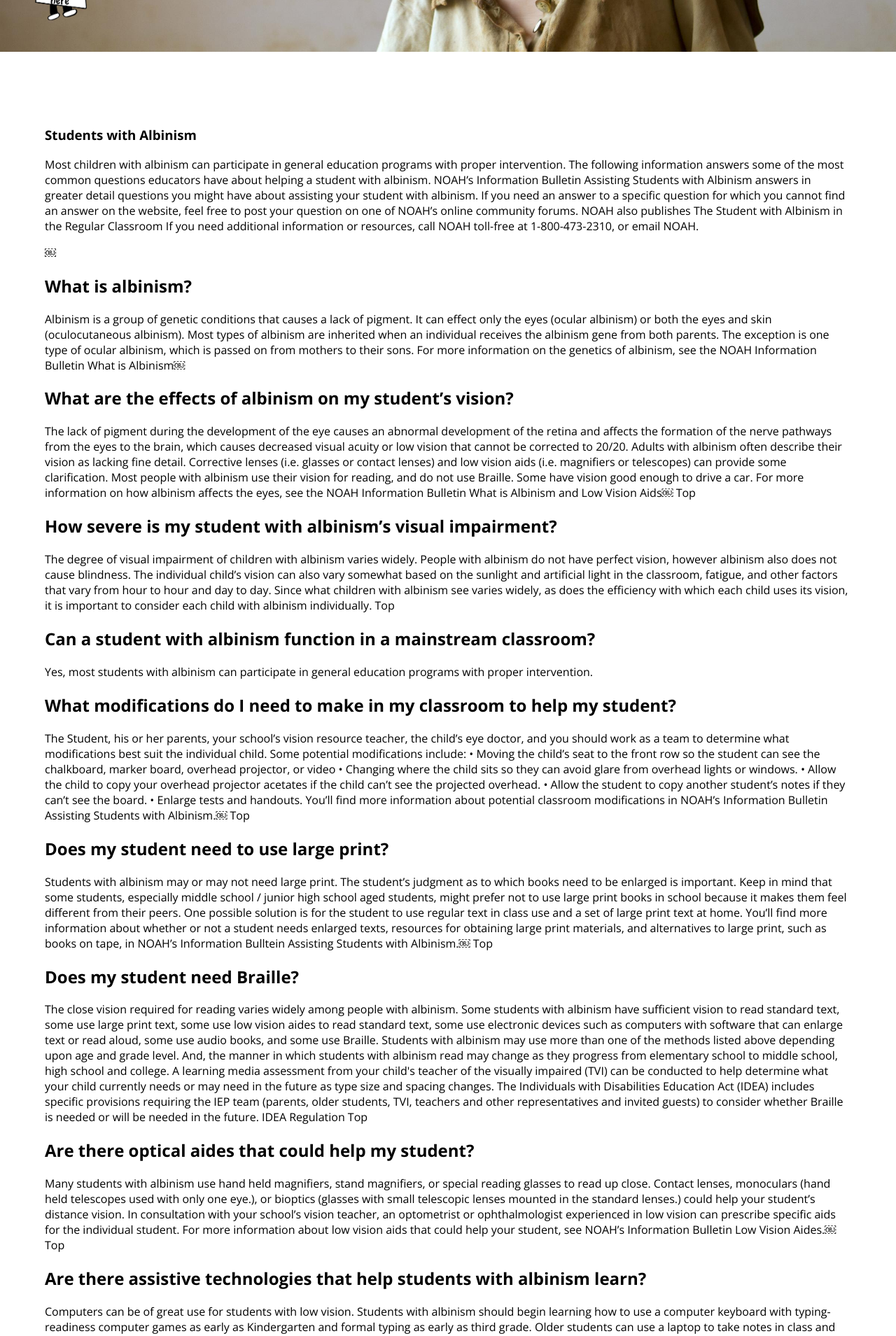
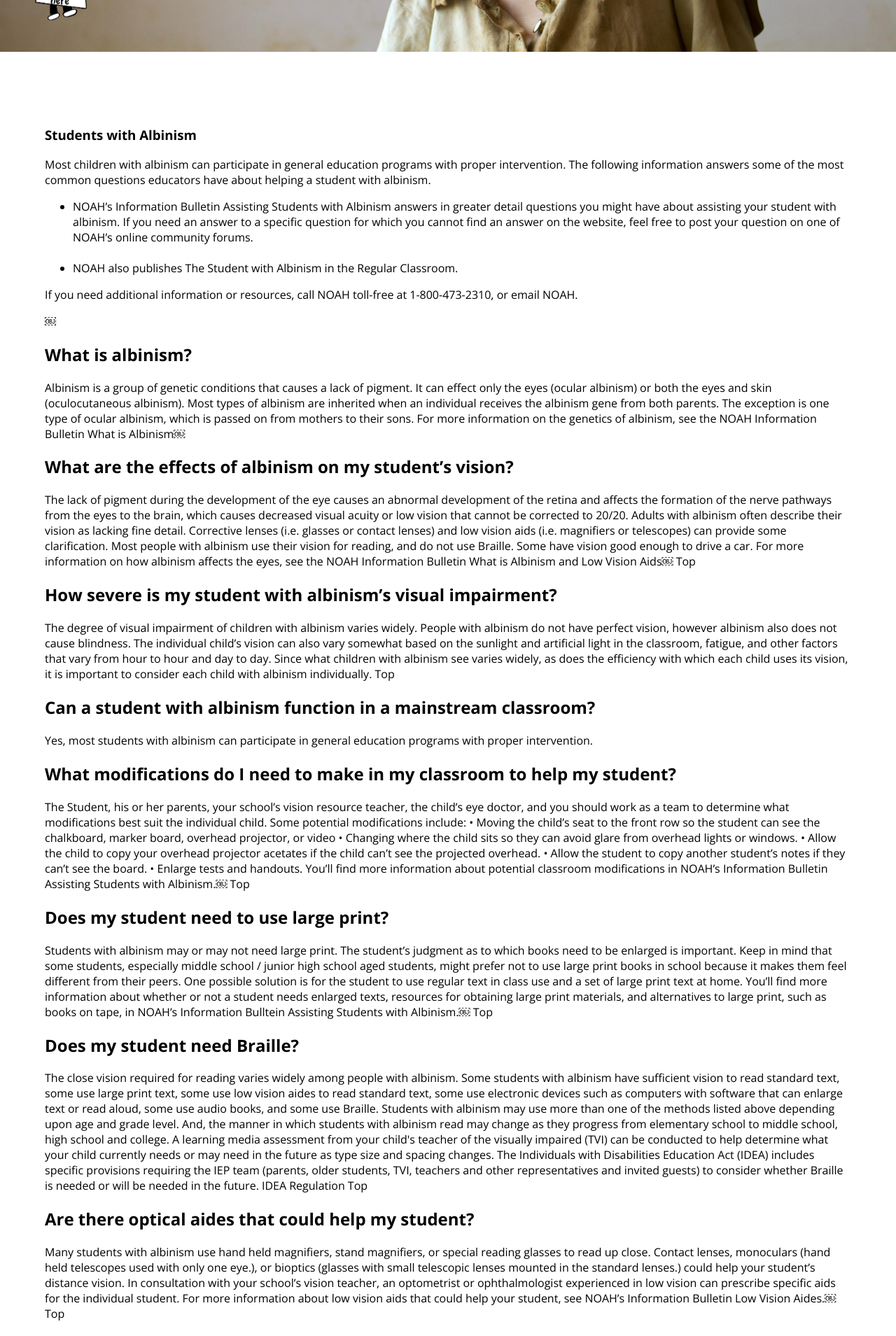
Before and after one commit to lorefranko/noah-albinism, a Jekyll site: the page built from students.html, in a window 1280 px wide. Shown: the part 776-2685 px from the top of the page at 70% size. Built offline with Jekyll 4.4.1, drawn with Linux system fonts in a browser that asks for light colours; nearby versions of some CDN libraries; Markdown is read by kramdown in place of the engine named in the settings.

Commit message:
refact (mainscss) update full nav visibility
full nav only displays at 800px

```diff
--- a/children.html
+++ b/children.html
@@ -1,6 +1,7 @@
 ---
 layout: default
 ---
+<div class="section-1 screen-2-3">
 	<h1>Parents of Children with Albinism</h1>
 
 			<p>If you have just found out that your child has albinism, you undoubtedly have lots of questions and concerns. Or, perhaps you’ve known your child has albinism for some time, but only recently found NOAH. Either way, welcome to NOAH . We have created this page to answer some of the most frequently asked questions.
@@ -96,4 +97,4 @@
 			<h2>How can I become a NOAH member?</h2>
 
 			<p>Learn about the advantages you’ll enjoy as a NOAH member and join!</p>
-	</section>
+</div>
--- a/css/style.css
+++ b/css/style.css
@@ -155,19 +155,20 @@
 #full-width-menu {
   margin-top: 0;
   position: absolute;
-  width: 100%; }
-  /* line 41, /Users/LorenaFranco/Documents/GDx6/Interactive 5/noah-albinism/scss/components/main */
+  width: 100%;
+  display: none; }
+  /* line 42, /Users/LorenaFranco/Documents/GDx6/Interactive 5/noah-albinism/scss/components/main */
   #full-width-menu a {
     color: #fff;
     text-decoration: none; }
-  /* line 45, /Users/LorenaFranco/Documents/GDx6/Interactive 5/noah-albinism/scss/components/main */
+  /* line 46, /Users/LorenaFranco/Documents/GDx6/Interactive 5/noah-albinism/scss/components/main */
   #full-width-menu ul {
     text-align: left;
     display: inline;
     margin: 0;
     padding: 15px 4px 17px 0;
     list-style: none; }
-  /* line 53, /Users/LorenaFranco/Documents/GDx6/Interactive 5/noah-albinism/scss/components/main */
+  /* line 54, /Users/LorenaFranco/Documents/GDx6/Interactive 5/noah-albinism/scss/components/main */
   #full-width-menu ul li {
     display: inline-block;
     margin-right: -4px;
@@ -175,11 +176,11 @@
     padding: 15px 20px;
     cursor: pointer;
     transition: all 0.2s; }
-  /* line 65, /Users/LorenaFranco/Documents/GDx6/Interactive 5/noah-albinism/scss/components/main */
+  /* line 66, /Users/LorenaFranco/Documents/GDx6/Interactive 5/noah-albinism/scss/components/main */
   #full-width-menu ul li:hover {
     background: #555;
     color: #fff; }
-  /* line 69, /Users/LorenaFranco/Documents/GDx6/Interactive 5/noah-albinism/scss/components/main */
+  /* line 70, /Users/LorenaFranco/Documents/GDx6/Interactive 5/noah-albinism/scss/components/main */
   #full-width-menu ul li ul {
     padding: 0;
     position: absolute;
@@ -195,22 +196,25 @@
     -ms-transition: opacity 0.2s;
     -o-transition: opacity 0.2s;
     -transition: opacity 0.2s; }
-  /* line 87, /Users/LorenaFranco/Documents/GDx6/Interactive 5/noah-albinism/scss/components/main */
+  /* line 88, /Users/LorenaFranco/Documents/GDx6/Interactive 5/noah-albinism/scss/components/main */
   #full-width-menu ul li ul li {
     background: #555;
     display: block;
     color: #fff;
     text-shadow: 0 -1px 0 #000; }
-  /* line 93, /Users/LorenaFranco/Documents/GDx6/Interactive 5/noah-albinism/scss/components/main */
+  /* line 94, /Users/LorenaFranco/Documents/GDx6/Interactive 5/noah-albinism/scss/components/main */
   #full-width-menu ul li ul li:hover {
     background: #666; }
-  /* line 94, /Users/LorenaFranco/Documents/GDx6/Interactive 5/noah-albinism/scss/components/main */
+  /* line 95, /Users/LorenaFranco/Documents/GDx6/Interactive 5/noah-albinism/scss/components/main */
   #full-width-menu ul li:hover ul {
     display: block;
     opacity: 1;
     visibility: visible; }
-
-/* line 102, /Users/LorenaFranco/Documents/GDx6/Interactive 5/noah-albinism/scss/components/main */
+  @media only screen and (min-width: 50em) {
+    #full-width-menu {
+      display: inline-block; } }
+
+/* line 106, /Users/LorenaFranco/Documents/GDx6/Interactive 5/noah-albinism/scss/components/main */
 #my-button {
   position: absolute;
   right: 0;
@@ -220,17 +224,17 @@
     #my-button {
       display: none; } }
 
-/* line 113, /Users/LorenaFranco/Documents/GDx6/Interactive 5/noah-albinism/scss/components/main */
+/* line 117, /Users/LorenaFranco/Documents/GDx6/Interactive 5/noah-albinism/scss/components/main */
 #top {
   display: block; }
 
-/* line 116, /Users/LorenaFranco/Documents/GDx6/Interactive 5/noah-albinism/scss/components/main */
+/* line 120, /Users/LorenaFranco/Documents/GDx6/Interactive 5/noah-albinism/scss/components/main */
 .logo {
   z-index: 999;
   width: 150px;
   float: left; }
 
-/* line 124, /Users/LorenaFranco/Documents/GDx6/Interactive 5/noah-albinism/scss/components/main */
+/* line 128, /Users/LorenaFranco/Documents/GDx6/Interactive 5/noah-albinism/scss/components/main */
 #my-menu .mm-list a.mm-subopen {
   right: 40px; }
 
@@ -239,10 +243,10 @@
     display: none; } }
 
 /* ----------Section-1--------*/
-/* line 137, /Users/LorenaFranco/Documents/GDx6/Interactive 5/noah-albinism/scss/components/main */
+/* line 141, /Users/LorenaFranco/Documents/GDx6/Interactive 5/noah-albinism/scss/components/main */
 .section-1 {
   margin: 5%; }
-  /* line 139, /Users/LorenaFranco/Documents/GDx6/Interactive 5/noah-albinism/scss/components/main */
+  /* line 143, /Users/LorenaFranco/Documents/GDx6/Interactive 5/noah-albinism/scss/components/main */
   .section-1 h1 {
     margin-top: 100px;
     border: red; }
@@ -257,32 +261,32 @@
   .section-1:after {
     clear: both; }
 
-/* line 147, /Users/LorenaFranco/Documents/GDx6/Interactive 5/noah-albinism/scss/components/main */
+/* line 151, /Users/LorenaFranco/Documents/GDx6/Interactive 5/noah-albinism/scss/components/main */
 .screen-1-3 {
   width: 25%;
   height: auto;
   float: right;
   margin-top: 100px; }
 
-/* line 154, /Users/LorenaFranco/Documents/GDx6/Interactive 5/noah-albinism/scss/components/main */
+/* line 158, /Users/LorenaFranco/Documents/GDx6/Interactive 5/noah-albinism/scss/components/main */
 .screen-2-3 {
   width: 55%;
   height: auto;
   float: left; }
 
-/* line 161, /Users/LorenaFranco/Documents/GDx6/Interactive 5/noah-albinism/scss/components/main */
+/* line 165, /Users/LorenaFranco/Documents/GDx6/Interactive 5/noah-albinism/scss/components/main */
 .image-2-3 {
   width: 60%; }
 
 /* ----------Donate Button-----------*/
-/* line 167, /Users/LorenaFranco/Documents/GDx6/Interactive 5/noah-albinism/scss/components/main */
+/* line 171, /Users/LorenaFranco/Documents/GDx6/Interactive 5/noah-albinism/scss/components/main */
 .donateContainer {
   position: relative;
   width: 207px;
   margin: -140px 100px 0 20px;
   z-index: 999; }
 
-/* line 173, /Users/LorenaFranco/Documents/GDx6/Interactive 5/noah-albinism/scss/components/main */
+/* line 177, /Users/LorenaFranco/Documents/GDx6/Interactive 5/noah-albinism/scss/components/main */
 .donate {
   margin: auto;
   position: relative;
@@ -291,18 +295,18 @@
   z-index: 2;
   display: block; }
 
-/* line 182, /Users/LorenaFranco/Documents/GDx6/Interactive 5/noah-albinism/scss/components/main */
+/* line 186, /Users/LorenaFranco/Documents/GDx6/Interactive 5/noah-albinism/scss/components/main */
 .donate-here {
   width: 50%; }
 
-/* line 185, /Users/LorenaFranco/Documents/GDx6/Interactive 5/noah-albinism/scss/components/main */
+/* line 189, /Users/LorenaFranco/Documents/GDx6/Interactive 5/noah-albinism/scss/components/main */
 .donate:hover + .rays {
   height: 200px;
   width: 200px;
   opacity: 1;
   margin-top: -105px; }
 
-/* line 191, /Users/LorenaFranco/Documents/GDx6/Interactive 5/noah-albinism/scss/components/main */
+/* line 195, /Users/LorenaFranco/Documents/GDx6/Interactive 5/noah-albinism/scss/components/main */
 .rays {
   -webkit-transform-origin: center;
       -ms-transform-origin: center;
@@ -323,18 +327,18 @@
           animation: godrays 10s ease-in-out alternate infinite; }
 
 @-webkit-keyframes godrays {
-  /* line 205, /Users/LorenaFranco/Documents/GDx6/Interactive 5/noah-albinism/scss/components/main */
+  /* line 209, /Users/LorenaFranco/Documents/GDx6/Interactive 5/noah-albinism/scss/components/main */
   to {
     -webkit-transform: rotate(360deg);
             transform: rotate(360deg); } }
 
 @keyframes godrays {
-  /* line 205, /Users/LorenaFranco/Documents/GDx6/Interactive 5/noah-albinism/scss/components/main */
+  /* line 209, /Users/LorenaFranco/Documents/GDx6/Interactive 5/noah-albinism/scss/components/main */
   to {
     -webkit-transform: rotate(360deg);
             transform: rotate(360deg); } }
 
-/* line 210, /Users/LorenaFranco/Documents/GDx6/Interactive 5/noah-albinism/scss/components/main */
+/* line 214, /Users/LorenaFranco/Documents/GDx6/Interactive 5/noah-albinism/scss/components/main */
 .donate-footer {
   font-size: 2em;
   background-size: 200px;
@@ -342,32 +346,32 @@
   margin-left: 5%;
   width: 160px;
   text-align: center; }
-  /* line 217, /Users/LorenaFranco/Documents/GDx6/Interactive 5/noah-albinism/scss/components/main */
+  /* line 221, /Users/LorenaFranco/Documents/GDx6/Interactive 5/noah-albinism/scss/components/main */
   .donate-footer a {
     text-decoration: none;
     color: #fff; }
-  /* line 221, /Users/LorenaFranco/Documents/GDx6/Interactive 5/noah-albinism/scss/components/main */
+  /* line 225, /Users/LorenaFranco/Documents/GDx6/Interactive 5/noah-albinism/scss/components/main */
   .donate-footer:hover {
     background-color: #da8a0b; }
 
 /* ----------FOOTER-----------*/
-/* line 228, /Users/LorenaFranco/Documents/GDx6/Interactive 5/noah-albinism/scss/components/main */
+/* line 232, /Users/LorenaFranco/Documents/GDx6/Interactive 5/noah-albinism/scss/components/main */
 footer {
   background-color: #3a3835;
   background: url("../images/footer-bg-dark_dotted.png");
   background-size: cover;
   padding: 40px 0px 20px 0px; }
-  /* line 233, /Users/LorenaFranco/Documents/GDx6/Interactive 5/noah-albinism/scss/components/main */
+  /* line 237, /Users/LorenaFranco/Documents/GDx6/Interactive 5/noah-albinism/scss/components/main */
   footer li {
     list-style-type: none;
     margin: 5px; }
 
-/* line 239, /Users/LorenaFranco/Documents/GDx6/Interactive 5/noah-albinism/scss/components/main */
+/* line 243, /Users/LorenaFranco/Documents/GDx6/Interactive 5/noah-albinism/scss/components/main */
 #my-footer a {
   color: #fff;
   font-size: 3em; }
 
-/* line 244, /Users/LorenaFranco/Documents/GDx6/Interactive 5/noah-albinism/scss/components/main */
+/* line 248, /Users/LorenaFranco/Documents/GDx6/Interactive 5/noah-albinism/scss/components/main */
 .touch {
   float: right;
   margin: -20px;
@@ -376,25 +380,25 @@
   padding-right: 10%;
   color: #fff; }
 
-/* line 253, /Users/LorenaFranco/Documents/GDx6/Interactive 5/noah-albinism/scss/components/main */
+/* line 257, /Users/LorenaFranco/Documents/GDx6/Interactive 5/noah-albinism/scss/components/main */
 .social {
   font-size: 0.3em;
   font-weight: 300;
   float: right;
   padding-right: 5%; }
-  /* line 258, /Users/LorenaFranco/Documents/GDx6/Interactive 5/noah-albinism/scss/components/main */
+  /* line 262, /Users/LorenaFranco/Documents/GDx6/Interactive 5/noah-albinism/scss/components/main */
   .social a {
     text-decoration: none; }
-  /* line 261, /Users/LorenaFranco/Documents/GDx6/Interactive 5/noah-albinism/scss/components/main */
+  /* line 265, /Users/LorenaFranco/Documents/GDx6/Interactive 5/noah-albinism/scss/components/main */
   .social li {
     border: solid #fff 1px;
     display: inline-block;
     padding: 6px; }
-    /* line 265, /Users/LorenaFranco/Documents/GDx6/Interactive 5/noah-albinism/scss/components/main */
+    /* line 269, /Users/LorenaFranco/Documents/GDx6/Interactive 5/noah-albinism/scss/components/main */
     .social li:hover {
       background-color: rgba(218, 138, 11, 0.5); }
 
-/* line 271, /Users/LorenaFranco/Documents/GDx6/Interactive 5/noah-albinism/scss/components/main */
+/* line 275, /Users/LorenaFranco/Documents/GDx6/Interactive 5/noah-albinism/scss/components/main */
 .copyright {
   font-weight: 300;
   color: #fff;
--- a/scss/components/_main.scss
+++ b/scss/components/_main.scss
@@ -37,6 +37,7 @@
 	margin-top: 0;
 	position: absolute;
 	width: 100%;
+	display: none;
 
 		a{
 			color: #fff;
@@ -95,6 +96,9 @@
 	  display: block;
 	  opacity: 1;
 	  visibility: visible;
+	}
+	@media only screen and (min-width: 50em){
+		display: inline-block;
 	}
 
 }
--- a/students.html
+++ b/students.html
@@ -4,12 +4,12 @@
 <section>
   <h1>Students with Albinism</h1>
 
-		<p>Most children with albinism can participate in general education programs with proper intervention. The following information answers some of the most common questions educators have about helping a student with albinism.
-
-		NOAH’s Information Bulletin Assisting Students with Albinism answers in greater detail questions you might have about assisting your student with albinism. If you need an answer to a specific question for which you cannot find an answer on the website, feel free to post your question on one of NOAH’s online community forums.
-
-		NOAH also publishes The Student with Albinism in the Regular Classroom
-
+		<p>Most children with albinism can participate in general education programs with proper intervention. The following information answers some of the most common questions educators have about helping a student with albinism.</p>
+			<ul>
+				<li>NOAH’s Information Bulletin Assisting Students with Albinism answers in greater detail questions you might have about assisting your student with albinism. If you need an answer to a specific question for which you cannot find an answer on the website, feel free to post your question on one of NOAH’s online community forums.</li>
+				<br>
+				<li>NOAH also publishes The Student with Albinism in the Regular Classroom.</li>
+			</ul>
 		If you need additional information or resources, call NOAH toll-free at
 		1-800-473-2310, or email NOAH.</p>
 
```
Lines whose indentation alone changed are shown as unchanged.
